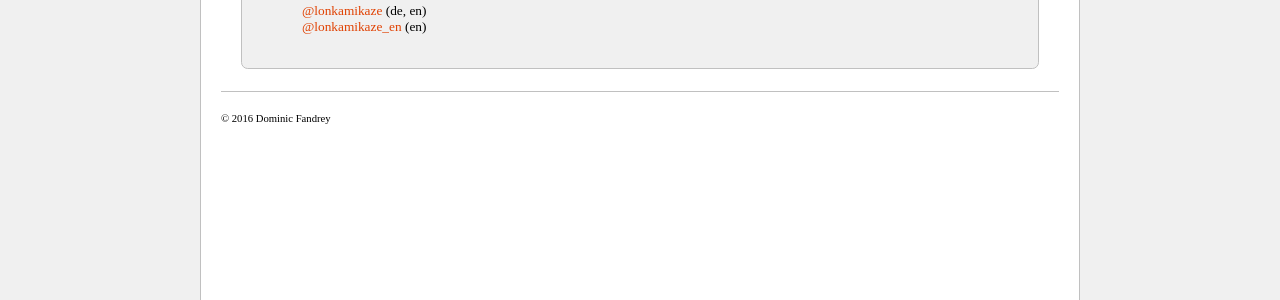
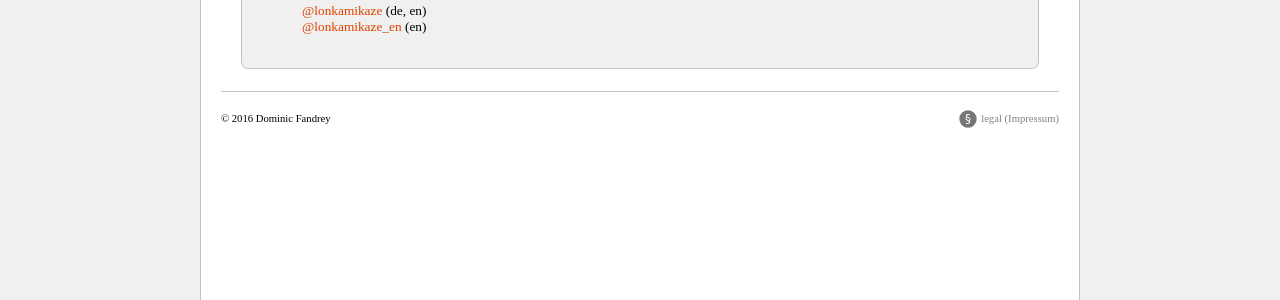
Before and after one commit to lonkamikaze/lonkamikaze.github.io, a Jekyll site: the page built from contact/index.html, in a window 1280 px wide. Shown: the part 322-622 px from the top of the page. Built offline with Jekyll 4.4.1, drawn with Linux system fonts in a browser that asks for light colours.

Commit message:
Add link to lege (German Impressum)

```diff
--- a/_layouts/default.html
+++ b/_layouts/default.html
@@ -32,6 +32,7 @@
 			</div>
 			<div id="footer">
 				© {{ site.copy }}
+				<a href="/legal"><img src="/img/legal.svg" alt="icon" />legal (Impressum)</a>
 			</div>
 		</div>
 	</body>
--- a/css/main.css
+++ b/css/main.css
@@ -18,7 +18,7 @@ body {
 	text-align:          right;
 }
 
-#header a img {
+#header a img, #footer a img {
 	width:               24pt;
 	height:              24pt;
 	display:             inline;
@@ -26,17 +26,17 @@ body {
 	opacity:             .666;
 }
 
-#header a {
+#header a, #footer a {
 	text-decoration:     none;
 	color:               #808080;
 	padding:             0pt 15pt 0pt 0pt;
 }
 
-#header a:hover {
+#header a:hover, #footer a:hover {
 	color:               #404040;
 }
 
-#header a:hover img {
+#header a:hover img, #footer a:hover img {
 	opacity:             1;
 }
 
@@ -159,3 +159,13 @@ body {
 	font-size:           80%;
 	border-top:          solid 1pt #c0c0c0;
 }
+
+#footer a {
+	padding:             0pt;
+	float:               right;
+}
+
+#footer a img {
+	width:               20pt;
+	height:              20pt;
+}
```
Also changed, not shown: img/legal.svg (added).
